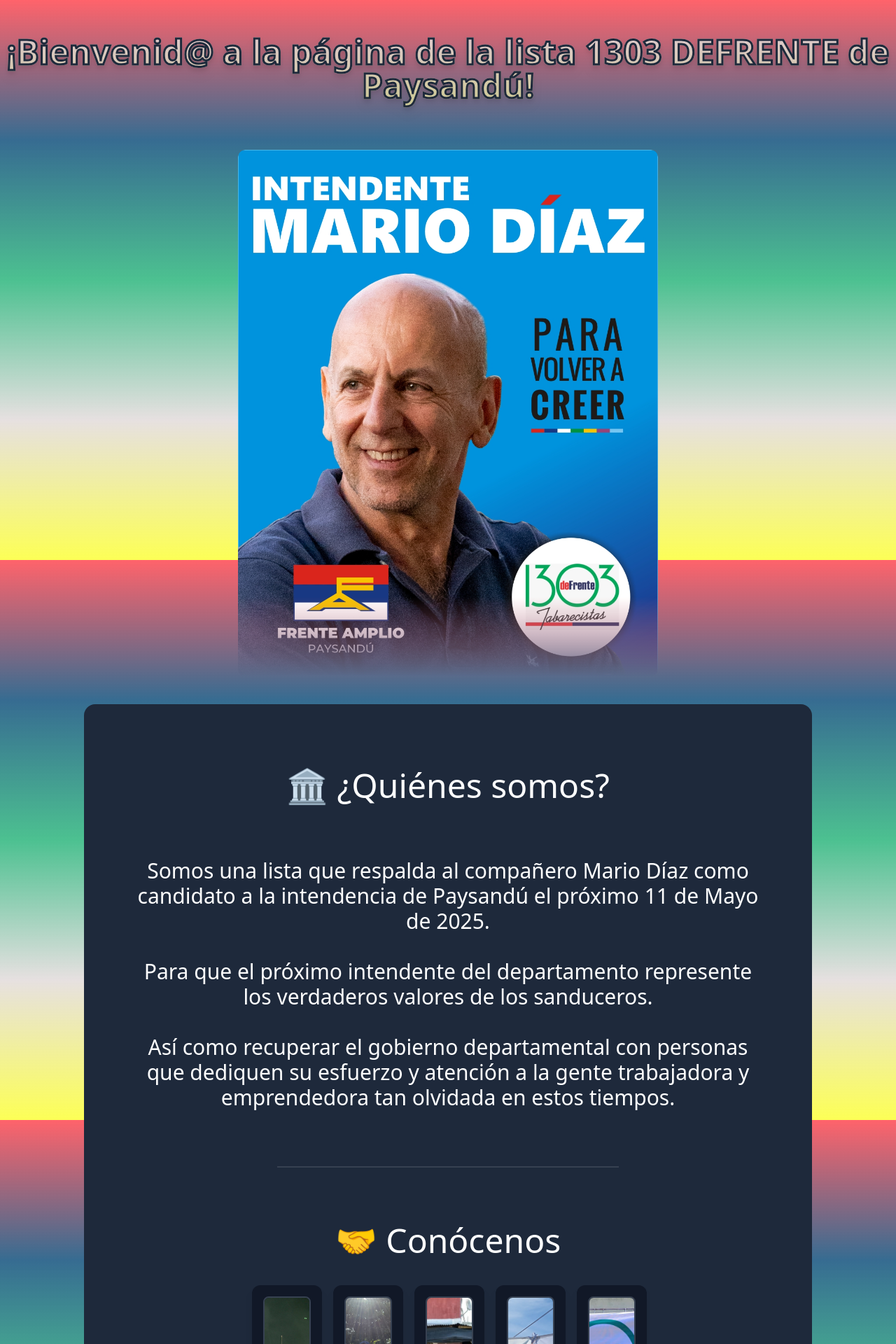
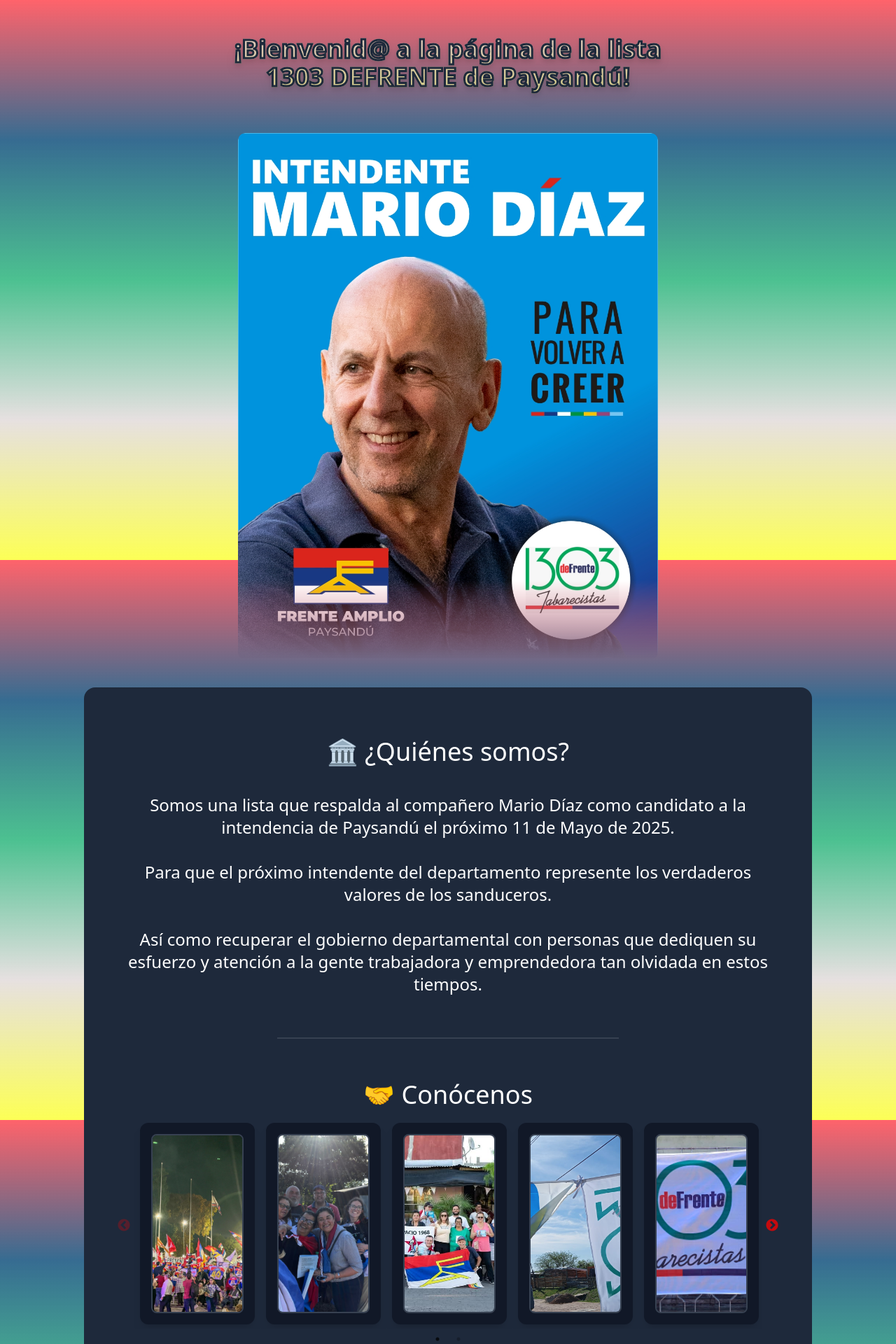
Before and after one commit to sstelmaj/Lista1303, a React (Vite) app in the folder mi-web/: page / in a window 1280 px wide. Shown: the top 1920 px of the page at 70% size. Built offline with nearby package versions, Linux system fonts and the light colour scheme.

Commit message:
Cambiando la app a responsive (1)

```diff
--- a/mi-web/src/App.jsx
+++ b/mi-web/src/App.jsx
@@ -14,9 +14,9 @@
     <div>
       <main>
             {/* Imagen principal */}
-                <div className="inset-0 flex items-center justify-center mb-5">
-                    <h1 className="text-4xl sm:text-5xl font-bold text-center drop-shadow-lg px-4 animate-fadeIn text-gradient-border">
-                        ¡Bienvenid@ a la página de la lista 1303 DEFRENTE de Paysandú!<br /> <br />
+            <div className="flex items-center justify-center mb-5 px-2">
+                <h1 className="text-xl sm:text-3xl md:text-4xl font-bold text-center drop-shadow-lg px-4 animate-fadeIn text-gradient-border">
+                    ¡Bienvenid@ a la página de la lista <br /> 1303 DEFRENTE de Paysandú!<br /><br />
                 </h1>
             </div>
 
@@ -24,45 +24,45 @@
                 <img src={imagen} alt="Lista" className="fade-img animate-fadeIn" />
             </div>
 
-                <div className="bg-[rgb(30,41,59)] w-[80%] max-w-[1300px] p-4 sm:p-8 rounded-2xl my-4 sm:my-10 mx-auto">
+            <div className="bg-[rgb(30,41,59)] w-full sm:w-[80%] max-w-[1300px] p-3 sm:p-8 rounded-2xl my-4 sm:my-10 mx-auto">
                 <div>
-                        <p className='text-4xl sm:text-5xl text-white text-center p-5 sm:p-10 mt-5 font-medium'>
+                    <p className="text-xl sm:text-3xl md:text-4xl text-white text-center p-3 sm:p-5 mt-5 font-medium">
                         🏛️ ¿Quiénes somos?
                     </p>
-                        <p className="text-2xl sm:text-3xl text-white text-center p-5 sm:p-10 font-medium">
-                            Somos una lista que respalda al compañero Mario Díaz como candidato a la intendencia de Paysandú el próximo 11 de Mayo de 2025. <br /> <br />
-                            Para que el próximo intendente del departamento represente los verdaderos valores de los sanduceros. <br /> <br />
+                    <p className="text-base sm:text-xl md:text-2xl text-white text-center p-3 sm:p-5 font-medium">
+                        Somos una lista que respalda al compañero Mario Díaz como candidato a la intendencia de Paysandú el próximo 11 de Mayo de 2025. <br /><br />
+                        Para que el próximo intendente del departamento represente los verdaderos valores de los sanduceros. <br /><br />
                         Así como recuperar el gobierno departamental con personas que dediquen su esfuerzo y atención a la gente trabajadora y emprendedora tan olvidada en estos tiempos.
                     </p>
-                        <hr className="my-10 border-t-2 border-gray-700 mx-auto w-1/2" />
+                    <hr className="my-6 sm:my-10 border-t-2 border-gray-700 mx-auto w-3/4 sm:w-1/2" />
                 </div>
                 <div>
-                        <p className="text-4xl sm:text-5xl text-white text-center p-5 sm:p-10 mt-5 font-medium">
+                    <p className="text-xl sm:text-3xl md:text-4xl text-white text-center p-3 sm:p-5 mt-5 font-medium">
                         🤝 Conócenos
                     </p>
                 </div>
                 {/* Carrusel de imágenes */}
                 <ImageCarousel />
-                    <hr className="my-10 border-t-2 border-gray-700 mx-auto w-1/2" />
+                <hr className="my-6 sm:my-10 border-t-2 border-gray-700 mx-auto w-3/4 sm:w-1/2" />
                 <div>
-                        <p className="text-4xl sm:text-5xl text-white text-center p-5 sm:p-10 mt-5 font-medium">
+                    <p className="text-xl sm:text-3xl md:text-4xl text-white text-center p-3 sm:p-5 mt-5 font-medium">
                         🎥 Videos
                     </p>
                     <VideoGallery />
-                        <hr className="my-10 border-t-2 border-gray-700 mx-auto w-1/2" />
+                    <hr className="my-6 sm:my-10 border-t-2 border-gray-700 mx-auto w-3/4 sm:w-1/2" />
                 </div>
                 <Actividades />
-                    <hr className="my-10 border-t-2 border-gray-700 mx-auto w-1/2" />
+                <hr className="my-6 sm:my-10 border-t-2 border-gray-700 mx-auto w-3/4 sm:w-1/2" />
                     <div>
-                        <p className='text-4xl sm:text-5xl text-white text-center p-5 sm:p-10 mt-5 font-medium'>
+                        <p className="text-xl sm:text-3xl md:text-4xl text-white text-center p-3 sm:p-5 mt-5 font-medium">
                             📢 Más
                         </p>
-                        <p className='text-4xl sm:text-2xl text-white text-center p-5 sm:p-10 font-medium'>
-                        Como consigna, queremos volver a creer y disfrutar de representantes que tengan, como valores fundamentales, trabajar para la gente de nuestro departamento, con honestidad y con propuestas que ayuden a recuperar un departamento muy golpeado. Uno que, en los últimos 5 años, se dedicó́ a realizar obras que no han ayudado a la mayoría de la gente de nuestro territorio, y el cual se vio afectado de muchas maneras, una de ellas, es la falta de oportunidades laborales dignas, siendo las que existen, de baja calidad y pobre remuneración. <br /> <br />
-                        Queremos que el próximo intendente esté en consonancia con el gobierno que elegimos todos los Uruguayos el Noviembre pasado, que las políticas sociales y económicas favorezcan a los más necesitados, que el dinero público sea para todos y no para el aprovechamiento de algunos pocos, como ha sido hasta ahora. <br /> <br />
-                        Recordando que fuimos, somos y seremos una fuerza constructora. <br /> <br />
-                            Hasta la victoria siempre ✊ <br /> <br />
-                            Está es la hora de los pueblos consientes y organizados 🌍  <br />
+                        <p className="text-base sm:text-xl md:text-2xl text-white text-center p-3 sm:p-5 font-medium">
+                            Como consigna, queremos volver a creer y disfrutar de representantes que tengan, como valores fundamentales, trabajar para la gente de nuestro departamento, con honestidad y con propuestas que ayuden a recuperar un departamento muy golpeado. Uno que, en los últimos 5 años, se dedicó́ a realizar obras que no han ayudado a la mayoría de la gente de nuestro territorio, y el cual se vio afectado de muchas maneras, una de ellas, es la falta de oportunidades laborales dignas, siendo las que existen, de baja calidad y pobre remuneración. <br /><br />
+                            Queremos que el próximo intendente esté en consonancia con el gobierno que elegimos todos los Uruguayos el Noviembre pasado, que las políticas sociales y económicas favorezcan a los más necesitados, que el dinero público sea para todos y no para el aprovechamiento de algunos pocos, como ha sido hasta ahora. <br /><br />
+                            Recordando que fuimos, somos y seremos una fuerza constructora. <br /><br />
+                            Hasta la victoria siempre ✊ <br /><br />
+                            Está es la hora de los pueblos consientes y organizados 🌍<br />\n
                         </p>
                     </div>
                 </div>
--- a/mi-web/src/components/CarruselImagenes.jsx
+++ b/mi-web/src/components/CarruselImagenes.jsx
@@ -21,18 +21,18 @@
     dots: true,
     infinite: false,
     speed: 500,
-    slidesToShow: 5,  // Aquí es donde debes cambiarlo a 5
+    slidesToShow: 5,  // En pantallas grandes se mostrarán 5 imágenes
     slidesToScroll: 5,
     initialSlide: 0,
     responsive: [
       {
-        breakpoint: 1280, // Agregamos un breakpoint para pantallas grandes
+        breakpoint: 1280, // Pantallas grandes
         settings: {
-          slidesToShow: 5, // Ahora se mostrarán 5 imágenes en pantallas grandes
+          slidesToShow: 5,
           slidesToScroll: 5,
           infinite: true,
-          dots: true
-        }
+          dots: true,
+        },
       },
       {
         breakpoint: 1024,
@@ -40,24 +40,24 @@
           slidesToShow: 3,
           slidesToScroll: 3,
           infinite: true,
-          dots: true
-        }
+          dots: true,
+        },
       },
       {
         breakpoint: 600,
         settings: {
           slidesToShow: 2,
           slidesToScroll: 2,
-          initialSlide: 0
-        }
+          initialSlide: 0,
+        },
       },
       {
         breakpoint: 480,
         settings: {
           slidesToShow: 1,
-          slidesToScroll: 1
-        }
-      }
+          slidesToScroll: 1,
+        },
+      },
     ],
   };
 
@@ -73,15 +73,15 @@
   };
 
   return (
-    <div className="slider-container w-full max-w-xl mx-auto">
+    <div className="slider-container w-full max-w-4xl mx-auto">
       <Slider {...settings}>
         {images.map((image, index) => (
           <div key={index} className="px-2">
-            <div className="relative w-full max-w-sm p-4 bg-gray-900 rounded-xl shadow-lg">
+            <div className="relative w-full p-4 bg-gray-900 rounded-xl shadow-lg">
               <img
                 src={image}
                 alt={`carousel-${index}`}
-                className="w-full h-56 md:w-64 rounded-lg object-cover border-2 border-gray-700 cursor-pointer transition-transform duration-300 hover:scale-105"
+                className="w-full h-48 lg:h-64 rounded-lg object-cover border-2 border-gray-700 cursor-pointer transition-transform duration-300 hover:scale-105"
                 onClick={() => handleImageClick(image)}
               />
             </div>
@@ -99,7 +99,11 @@
             >
               ✖
             </button>
-            <img src={selectedImage} alt="Imagen" className="max-w-full max-h-[80vh] rounded-lg" />
+            <img
+              src={selectedImage}
+              alt="Imagen"
+              className="max-w-full max-h-[80vh] rounded-lg"
+            />
           </div>
         </div>
       )}
```
Lines whose indentation alone changed are shown as unchanged.
